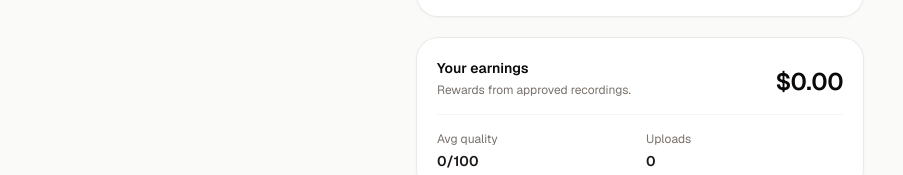
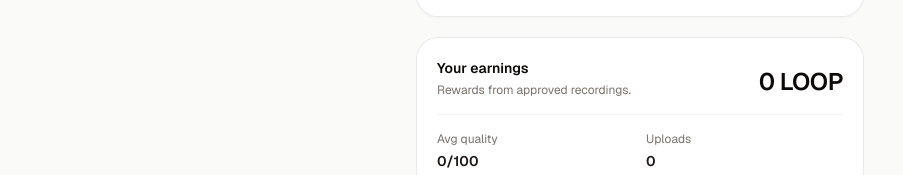
Before and after one commit to mayur-samrutwar/loop, a Next.js app: page /profile in a window 1280 px wide. Shown: the part 143-318 px from the top of the page, without its empty margins (0-903 px from the left). Built offline with nearby package versions, Linux system fonts and the light colour scheme; no server answers; what @worldcoin/minikit-js would draw is missing.

Commit message:
update: reward

```diff
--- a/src/app/(protected)/profile/page.tsx
+++ b/src/app/(protected)/profile/page.tsx
@@ -1,6 +1,7 @@
 import { auth, signOut } from '@/auth';
 import { SurfaceCard } from '@/components/loop/DesignPrimitives';
 import { Page } from '@/components/PageLayout';
+import { formatLoop } from '@/lib/formatLoop';
 import { reputation, totalEarnings } from '@/lib/scoreStore';
 import { resolveUserId } from '@/lib/serverUser';
 import { Marble } from '@worldcoin/mini-apps-ui-kit-react';
@@ -64,7 +65,7 @@ export default async function Profile() {
                 </p>
               </div>
               <p className="text-2xl font-semibold tracking-tight text-stone-950">
-                ${earnings.toFixed(2)}
+                {formatLoop(earnings)}
               </p>
             </div>
             <div className="mt-4 grid grid-cols-2 gap-3 border-t border-stone-100 pt-4 text-xs">
--- a/src/components/loop/InstructionsStep.tsx
+++ b/src/components/loop/InstructionsStep.tsx
@@ -1,6 +1,7 @@
 'use client';
 
 import { Button } from '@worldcoin/mini-apps-ui-kit-react';
+import { formatLoop } from '@/lib/formatLoop';
 import {
   ActionStack,
   BackIconButton,
@@ -29,7 +30,7 @@ export function InstructionsStep({
         <div className="flex items-start justify-between gap-4">
           <SectionHeader title={task.title} />
           <span className="shrink-0 rounded-full bg-stone-950 px-3 py-1.5 text-xs font-semibold text-white">
-            $0.25
+            {formatLoop(1000)}
           </span>
         </div>
 
--- a/src/components/loop/OutputStep.tsx
+++ b/src/components/loop/OutputStep.tsx
@@ -3,6 +3,7 @@
 import { Button } from '@worldcoin/mini-apps-ui-kit-react';
 import { useCallback, useEffect, useRef, useState } from 'react';
 import { getPreviewUserId } from '@/lib/clientUserId';
+import { formatLoop } from '@/lib/formatLoop';
 import type { ScoreBreakdown } from '@/lib/scoring';
 import type { ReputationStat, ScoreEntry } from '@/lib/scoreStore';
 import type { SignalSummary } from '@/lib/signalAggregator';
@@ -244,7 +245,7 @@ export function OutputStep({ clip, dataset, summary, onReset }: OutputStepProps)
             <div className="mt-4 flex items-end justify-between border-t border-stone-100 pt-3">
               <p className="text-xs text-stone-500">Lifetime earnings</p>
               <p className="text-lg font-semibold tracking-tight text-stone-950">
-                ${earnings.toFixed(2)}
+                {formatLoop(earnings)}
               </p>
             </div>
           ) : null}
--- a/src/components/loop/ScoreCard.tsx
+++ b/src/components/loop/ScoreCard.tsx
@@ -1,3 +1,4 @@
+import { formatLoop } from '@/lib/formatLoop';
 import type { ScoreBreakdown, ScoreTier } from '@/lib/scoring';
 import { SurfaceCard } from './DesignPrimitives';
 
@@ -70,7 +71,7 @@ export function ScoreCard({
           <div className="text-right">
             <p className="text-xs text-stone-500">Reward</p>
             <p className="text-2xl font-semibold tracking-tight text-stone-950">
-              ${finalReward.toFixed(2)}
+              {formatLoop(finalReward)}
             </p>
           </div>
         ) : (
--- a/src/components/loop/ScoreHistoryItem.tsx
+++ b/src/components/loop/ScoreHistoryItem.tsx
@@ -1,3 +1,4 @@
+import { formatLoop } from '@/lib/formatLoop';
 import type { ScoreEntry } from '@/lib/scoreStore';
 import type { ScoreTier } from '@/lib/scoring';
 import { SurfaceCard } from './DesignPrimitives';
@@ -49,7 +50,7 @@ export function ScoreHistoryItem({ entry }: { entry: ScoreEntry }) {
         </p>
         {entry.breakdown.reward > 0 ? (
           <p className="text-sm font-semibold text-stone-900">
-            +${entry.breakdown.reward.toFixed(2)}
+            +{formatLoop(entry.breakdown.reward)}
           </p>
         ) : (
           <p className="text-xs font-medium uppercase tracking-[0.08em] text-stone-400">
--- /dev/null
+++ b/src/lib/formatLoop.ts
@@ -0,0 +1,8 @@
+const formatter = new Intl.NumberFormat('en-US', {
+  maximumFractionDigits: 0,
+});
+
+export function formatLoop(amount: number): string {
+  const safe = Number.isFinite(amount) ? amount : 0;
+  return `${formatter.format(Math.round(safe))} LOOP`;
+}
--- a/src/lib/scoring.ts
+++ b/src/lib/scoring.ts
@@ -25,7 +25,7 @@ export type ScoreBreakdown = {
   factors: ScoreFactor[];
 };
 
-const BASE_REWARD = 0.25;
+const BASE_REWARD = 1000;
 const REWARD_THRESHOLD = 60;
 
 function clamp(v: number, lo = 0, hi = 100) {
@@ -125,7 +125,7 @@ export function computeScore(summary: SignalSummary): ScoreBreakdown {
   } else {
     const tierBonus = tier === 'excellent' ? 1.4 : tier === 'good' ? 1.1 : 0.95;
     const rewardRaw = BASE_REWARD * (0.4 + (total / 100) * 0.6) * tierBonus;
-    reward = Math.max(0, Math.round(rewardRaw * 100) / 100);
+    reward = Math.max(0, Math.round(rewardRaw));
 
     if (tier === 'excellent') {
       message = 'Excellent capture. Premium reward unlocked.';
```
